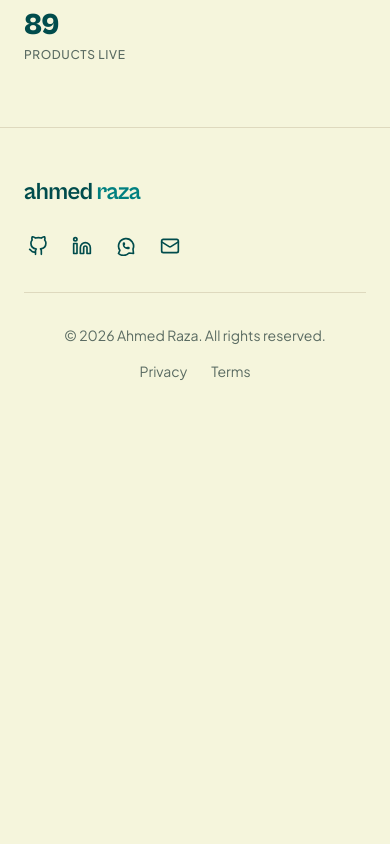
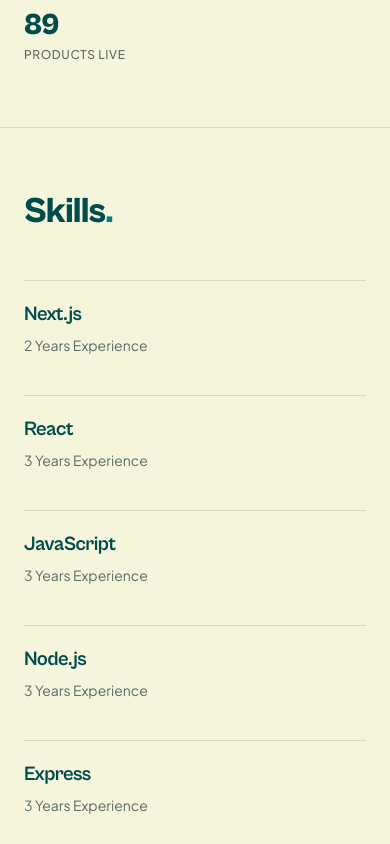
Before and after one commit to razakhan83/portfolio, a Next.js app: page / in a window 390 px wide. Shown: the part 1140-1984 px from the top of the page. Before the commit the page ends 1569 px from the top, so only its background shows below. Built offline with nearby package versions, Linux system fonts and the light colour scheme; no server answers; the database is empty.

Commit message:
feat(skills): add responsive Skills text grid with hairline dividers (TASK-010)

```diff
--- a/src/app/page.tsx
+++ b/src/app/page.tsx
@@ -1,12 +1,17 @@
-import { getSettings } from "@/lib/content";
+import { getSettings, getSkills } from "@/lib/content";
 import Hero from "@/components/Hero";
+import Skills from "@/components/Skills";
 
 export default async function Home() {
-  const settings = await getSettings();
+  const [settings, skills] = await Promise.all([
+    getSettings(),
+    getSkills(),
+  ]);
 
   return (
     <main>
       <Hero settings={settings} />
+      <Skills skills={skills} />
     </main>
   );
 }
--- /dev/null
+++ b/src/components/Skills.tsx
@@ -0,0 +1,37 @@
+import type { SkillItem } from "@/lib/content";
+
+export interface SkillsProps {
+  skills: SkillItem[];
+}
+
+export default function Skills({ skills }: SkillsProps) {
+  const sortedSkills = [...skills].sort((a, b) => a.sortOrder - b.sortOrder);
+
+  return (
+    <section id="skills" className="w-full bg-background border-t border-border py-16 sm:py-24">
+      <div className="max-w-6xl mx-auto px-6">
+        {/* Section Heading with Teal Full Stop */}
+        <h2 className="font-heading font-extrabold text-4xl sm:text-5xl lg:text-6xl text-deep tracking-tight mb-12 sm:mb-16">
+          Skills<span className="text-primary">.</span>
+        </h2>
+
+        {/* 3-column desktop, 2-column tablet, 1-column mobile text grid */}
+        <div className="grid grid-cols-1 sm:grid-cols-2 lg:grid-cols-3 gap-x-12 gap-y-8">
+          {sortedSkills.map((skill, idx) => (
+            <div
+              key={skill.id || idx}
+              className="border-t border-border pt-5 pb-2 flex flex-col items-start"
+            >
+              <span className="font-heading font-bold text-xl sm:text-2xl text-deep tracking-tight">
+                {skill.name}
+              </span>
+              <span className="text-sm sm:text-base text-muted font-normal mt-1.5">
+                {skill.caption}
+              </span>
+            </div>
+          ))}
+        </div>
+      </div>
+    </section>
+  );
+}
```
Also changed, not shown: 1 other file (tests, documents, lock files or other folders).
